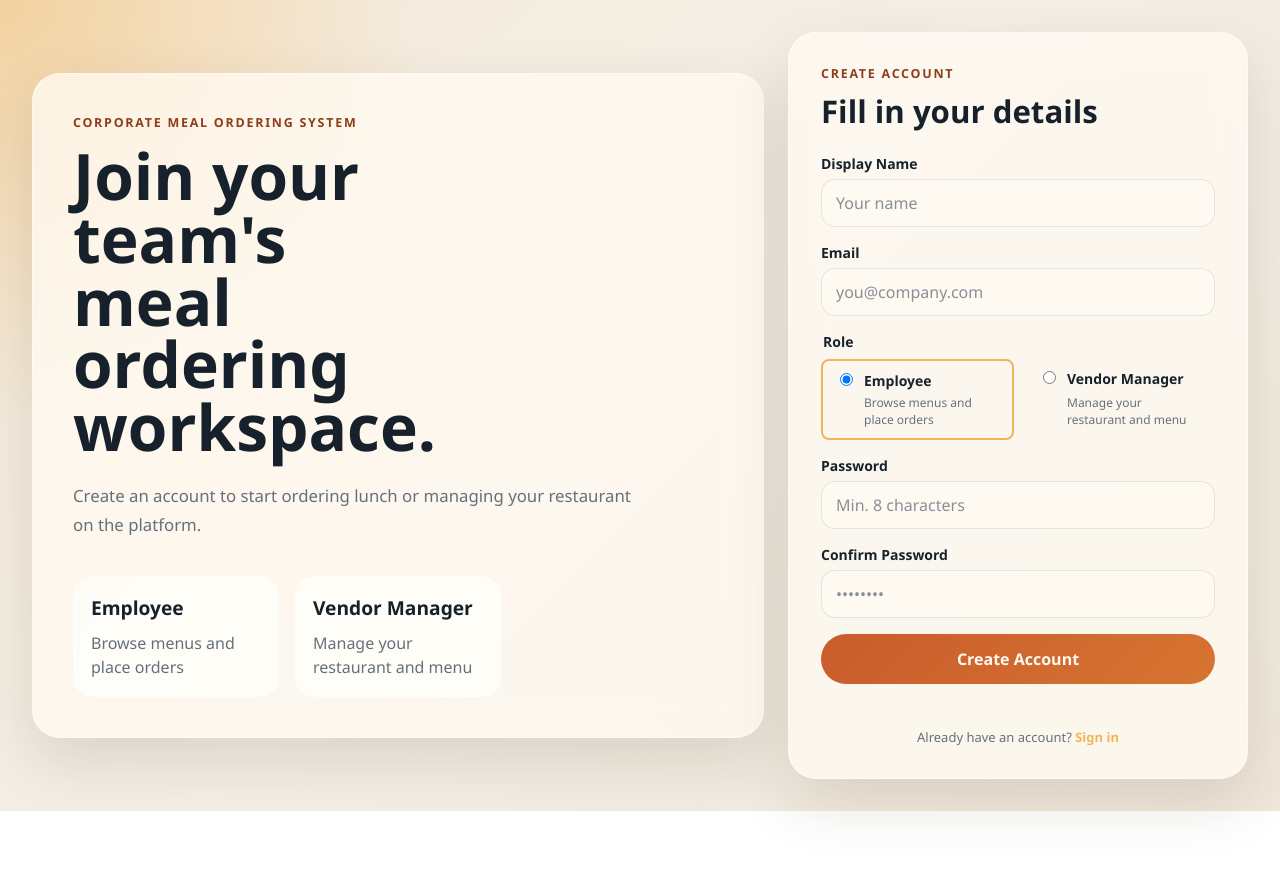
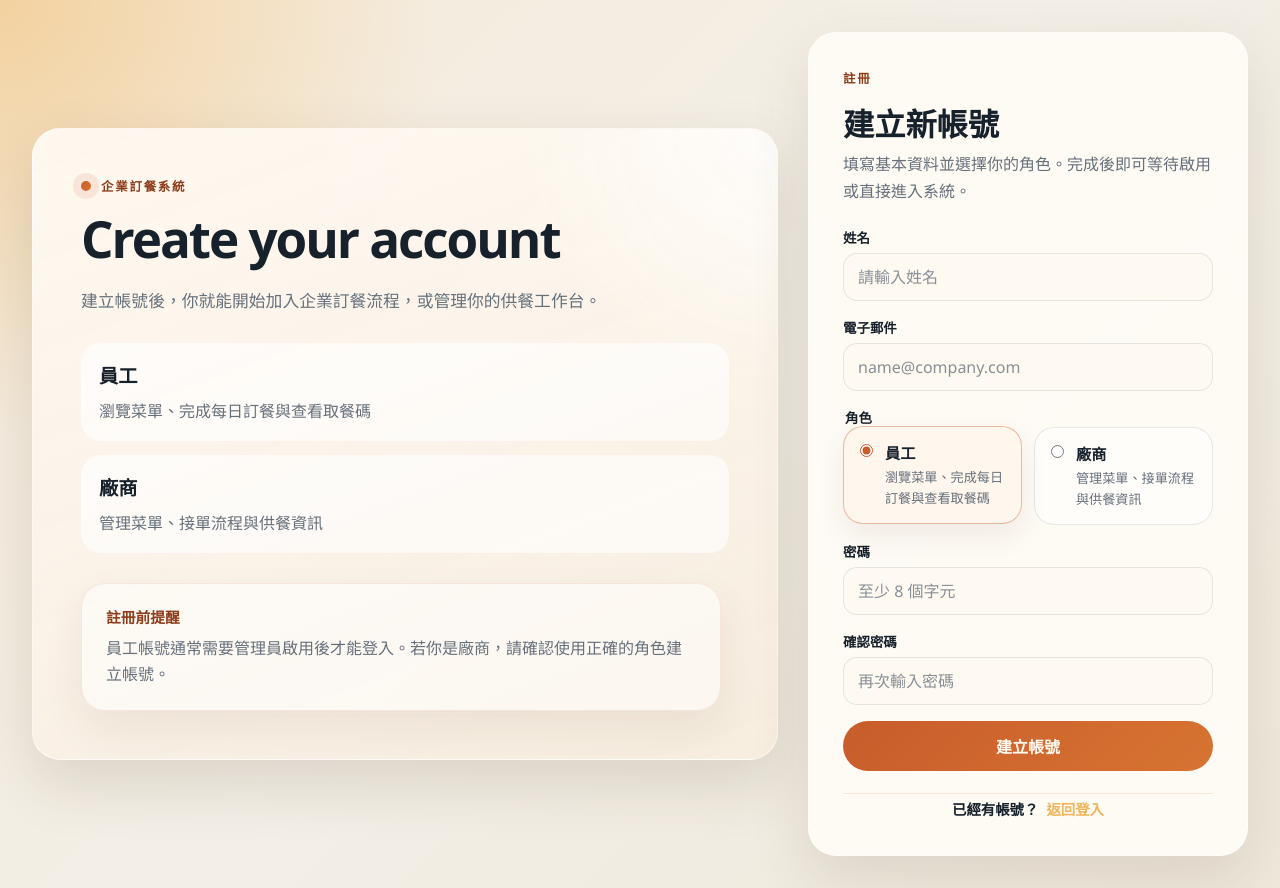
Before and after one commit to mizu5555/Corporate-Meal-Ordering-System, a React (Vite) app in the folder frontend/: page /register in a window 1280 px wide. Before the commit the page ends 811 px from the top, so only its background shows below. Built offline with nearby package versions, Linux system fonts and the light colour scheme.

Commit message:
feat(auth-ui): polish register page auth flow

```diff
--- a/frontend/src/pages/RegisterPage.jsx
+++ b/frontend/src/pages/RegisterPage.jsx
@@ -4,85 +4,59 @@ import { useAuth } from "../auth/AuthContext";
 import { roleHomePath } from "../layout/navigation";
 
 const ROLE_OPTIONS = [
-  { value: "employee",       label: "Employee",       desc: "Browse menus and place orders" },
-  { value: "vendor_manager", label: "Vendor Manager", desc: "Manage your restaurant and menu" },
+  { value: "employee", label: "員工", desc: "瀏覽菜單、完成每日訂餐與查看取餐碼" },
+  { value: "vendor_manager", label: "廠商", desc: "管理菜單、接單流程與供餐資訊" },
 ];
 
 function PendingApprovalScreen({ displayName }) {
   return (
-    <div className="login-shell">
-      <section className="hero-panel">
-        <p className="eyebrow">Corporate Meal Ordering System</p>
-        <h1>Account created — one step away.</h1>
+    <div className="login-shell login-screen">
+      <section className="hero-panel login-hero-panel">
+        <div className="login-brand-mark">
+          <span className="login-brand-dot" aria-hidden="true" />
+          <p className="eyebrow">企業訂餐系統</p>
+        </div>
+        <h1>帳號已建立</h1>
         <p className="hero-copy">
-          Employee accounts require admin approval before you can browse
-          menus and place orders. Your administrator will review your
-          request shortly.
+          你的註冊資料已送出。完成管理員審核後，就能使用這組帳號登入系統。
         </p>
-        <div className="hero-grid">
-          <article className="metric-card">
-            <strong>Step 1 ✓</strong>
-            <span>Account registered</span>
-          </article>
-          <article className="metric-card">
-            <strong>Step 2 ⏳</strong>
-            <span>Admin approval pending</span>
-          </article>
+        <div className="login-hero-points" aria-label="註冊流程狀態">
+          <span className="login-feature-pill">完成註冊</span>
+          <span className="login-feature-pill">等待審核</span>
+        </div>
+        <div className="login-hero-note">
+          <strong>下一步</strong>
+          <p>管理員啟用帳號後，你就可以回到登入頁使用電子郵件與密碼登入。</p>
         </div>
       </section>
 
-      <section className="login-panel">
-        <div>
-          <p className="eyebrow">Pending Approval</p>
-          <h2>Hi {displayName}, you're almost in!</h2>
+      <section className="login-panel login-form-panel">
+        <div className="login-form-header">
+          <p className="eyebrow">待審核</p>
+          <h2>{displayName}，差一步就完成了</h2>
+          <p className="panel-copy">
+            你的帳號目前正等待管理員審核。審核完成前，系統不會開放登入。
+          </p>
         </div>
 
-        <div style={{ display: "grid", gap: 16 }}>
-          <div
-            style={{
-              padding: "20px 24px",
-              borderRadius: "var(--radius-md)",
-              background: "rgba(47, 125, 74, 0.08)",
-              border: "1px solid rgba(47, 125, 74, 0.25)",
-              display: "grid",
-              gap: 8,
-            }}
-          >
-            <p style={{ margin: 0, fontWeight: 700, color: "var(--success)", fontSize: 15 }}>
-              ✓ Account created successfully
-            </p>
-            <p style={{ margin: 0, fontSize: 13, color: "var(--text)", lineHeight: 1.6 }}>
-              Your employee account has been registered and is now awaiting
-              admin activation. You won't be able to sign in until an
-              administrator approves your account.
-            </p>
+        <div className="pending-panel-stack">
+          <div className="success-state pending-state-card">
+            <strong>✓ 帳號建立成功</strong>
+            <span>你的員工帳號已建立，接下來只需等待管理員啟用。</span>
           </div>
 
-          <div
-            style={{
-              padding: "16px 20px",
-              borderRadius: "var(--radius-md)",
-              background: "var(--surface-alt, rgba(0,0,0,0.04))",
-              fontSize: 13,
-              color: "var(--muted)",
-              lineHeight: 1.7,
-            }}
-          >
-            <strong style={{ color: "var(--text)", display: "block", marginBottom: 4 }}>
-              What happens next?
-            </strong>
-            An admin will review your registration and activate your account.
-            Once approved, you can sign in with the email and password you
-            just set.
+          <div className="pending-info-card">
+            <strong>接下來會發生什麼？</strong>
+            <p>管理員會審核你的申請並啟用帳號。啟用完成後，你就能使用剛設定的電子郵件與密碼登入。</p>
           </div>
         </div>
 
-        <p style={{ marginTop: 24, fontSize: 13, color: "var(--muted)", textAlign: "center" }}>
-          Already approved?{" "}
-          <Link to="/login" style={{ color: "var(--accent)", fontWeight: 600 }}>
-            Sign in
+        <div className="login-support-inline">
+          <span>已經啟用了？</span>
+          <Link className="text-link subtle-link" to="/login">
+            返回登入
           </Link>
-        </p>
+        </div>
       </section>
     </div>
   );
@@ -93,13 +67,13 @@ export default function RegisterPage() {
   const { isAuthenticated, user, register } = useAuth();
 
   const [displayName, setDisplayName] = useState("");
-  const [email, setEmail]             = useState("");
-  const [role, setRole]               = useState("employee");
-  const [password, setPassword]       = useState("");
-  const [confirm, setConfirm]         = useState("");
-  const [error, setError]             = useState(null);
-  const [loading, setLoading]         = useState(false);
-  const [pendingName, setPendingName] = useState(null);  // non-null → show pending screen
+  const [email, setEmail] = useState("");
+  const [role, setRole] = useState("employee");
+  const [password, setPassword] = useState("");
+  const [confirm, setConfirm] = useState("");
+  const [error, setError] = useState(null);
+  const [loading, setLoading] = useState(false);
+  const [pendingName, setPendingName] = useState(null);
 
   if (isAuthenticated && user) {
     return <Navigate replace to={roleHomePath[user.role] ?? "/"} />;
@@ -114,11 +88,11 @@ export default function RegisterPage() {
     setError(null);
 
     if (password !== confirm) {
-      setError("Passwords do not match.");
+      setError("兩次輸入的密碼不一致。");
       return;
     }
     if (password.length < 8) {
-      setError("Password must be at least 8 characters.");
+      setError("密碼至少需要 8 個字元。");
       return;
     }
 
@@ -126,8 +100,6 @@ export default function RegisterPage() {
     try {
       const u = await register(email, password, displayName, role);
       if (!u.isActive) {
-        // Employee accounts start inactive — show the pending approval screen
-        // instead of navigating into the app (all API calls would 403 anyway).
         setPendingName(u.name);
       } else {
         navigate(roleHomePath[u.role] ?? "/", { replace: true });
@@ -135,8 +107,8 @@ export default function RegisterPage() {
     } catch (err) {
       setError(
         err.code === "email_taken"
-          ? "An account with this email already exists."
-          : "Registration failed. Please try again.",
+          ? "這個電子郵件已經被註冊。"
+          : "註冊失敗，請稍後再試。",
       );
     } finally {
       setLoading(false);
@@ -144,74 +116,73 @@ export default function RegisterPage() {
   }
 
   return (
-    <div className="login-shell">
-      <section className="hero-panel">
-        <p className="eyebrow">Corporate Meal Ordering System</p>
-        <h1>Join your team's meal ordering workspace.</h1>
+    <div className="login-shell login-screen">
+      <section className="hero-panel login-hero-panel">
+        <div className="login-brand-mark">
+          <span className="login-brand-dot" aria-hidden="true" />
+          <p className="eyebrow">企業訂餐系統</p>
+        </div>
+        <h1>Create your account</h1>
         <p className="hero-copy">
-          Create an account to start ordering lunch or managing your
-          restaurant on the platform.
+          建立帳號後，你就能開始加入企業訂餐流程，或管理你的供餐工作台。
         </p>
-        <div className="hero-grid">
+        <div className="login-role-list">
           {ROLE_OPTIONS.map((r) => (
-            <article className="metric-card" key={r.value}>
+            <article className="metric-card login-role-card" key={r.value}>
               <strong>{r.label}</strong>
               <span>{r.desc}</span>
             </article>
           ))}
         </div>
+        <div className="login-hero-note">
+          <strong>註冊前提醒</strong>
+          <p>員工帳號通常需要管理員啟用後才能登入。若你是廠商，請確認使用正確的角色建立帳號。</p>
+        </div>
       </section>
 
-      <section className="login-panel">
-        <div>
-          <p className="eyebrow">Create Account</p>
-          <h2>Fill in your details</h2>
+      <section className="login-panel login-form-panel">
+        <div className="login-form-header">
+          <p className="eyebrow">註冊</p>
+          <h2>建立新帳號</h2>
+          <p className="panel-copy">
+            填寫基本資料並選擇你的角色。完成後即可等待啟用或直接進入系統。
+          </p>
         </div>
 
-        <form onSubmit={handleSubmit} style={{ display: "grid", gap: 16 }}>
-          <label style={{ display: "grid", gap: 6 }}>
-            <span style={{ fontWeight: 600, fontSize: 14 }}>Display Name</span>
+        <form className="auth-form" onSubmit={handleSubmit}>
+          <label className="auth-field">
+            <span className="field-label">姓名</span>
             <input
               className="form-input"
               type="text"
               value={displayName}
               onChange={(e) => setDisplayName(e.target.value)}
               required
-              placeholder="Your name"
+              placeholder="請輸入姓名"
               autoComplete="name"
             />
           </label>
 
-          <label style={{ display: "grid", gap: 6 }}>
-            <span style={{ fontWeight: 600, fontSize: 14 }}>Email</span>
+          <label className="auth-field">
+            <span className="field-label">電子郵件</span>
             <input
               className="form-input"
               type="email"
               value={email}
               onChange={(e) => setEmail(e.target.value)}
               required
-              placeholder="you@company.com"
+              placeholder="name@company.com"
               autoComplete="email"
             />
           </label>
 
-          <fieldset style={{ border: "none", padding: 0, margin: 0 }}>
-            <legend style={{ fontWeight: 600, fontSize: 14, marginBottom: 8 }}>Role</legend>
-            <div style={{ display: "flex", gap: 12 }}>
+          <fieldset className="register-role-group">
+            <legend className="field-label register-role-legend">角色</legend>
+            <div className="register-role-options">
               {ROLE_OPTIONS.map((r) => (
                 <label
                   key={r.value}
-                  style={{
-                    flex: 1,
-                    display: "grid",
-                    gridTemplateColumns: "auto 1fr",
-                    gap: "4px 8px",
-                    alignItems: "start",
-                    padding: "10px 12px",
-                    border: `2px solid ${role === r.value ? "var(--accent)" : "var(--border)"}`,
-                    borderRadius: 8,
-                    cursor: "pointer",
-                  }}
+                  className={`register-role-option ${role === r.value ? "register-role-option-selected" : ""}`}
                 >
                   <input
                     type="radio"
@@ -219,55 +190,56 @@ export default function RegisterPage() {
                     value={r.value}
                     checked={role === r.value}
                     onChange={() => setRole(r.value)}
-                    style={{ marginTop: 2 }}
+                    className="register-role-radio"
                   />
-                  <span style={{ fontWeight: 600, fontSize: 14 }}>{r.label}</span>
-                  <span />
-                  <span style={{ fontSize: 12, color: "var(--muted)" }}>{r.desc}</span>
+                  <span className="register-role-copy">
+                    <strong>{r.label}</strong>
+                    <span>{r.desc}</span>
+                  </span>
                 </label>
               ))}
             </div>
           </fieldset>
 
-          <label style={{ display: "grid", gap: 6 }}>
-            <span style={{ fontWeight: 600, fontSize: 14 }}>Password</span>
+          <label className="auth-field">
+            <span className="field-label">密碼</span>
             <input
               className="form-input"
               type="password"
               value={password}
               onChange={(e) => setPassword(e.target.value)}
               required
-              placeholder="Min. 8 characters"
+              placeholder="至少 8 個字元"
               autoComplete="new-password"
             />
           </label>
 
-          <label style={{ display: "grid", gap: 6 }}>
-            <span style={{ fontWeight: 600, fontSize: 14 }}>Confirm Password</span>
+          <label className="auth-field">
+            <span className="field-label">確認密碼</span>
             <input
               className="form-input"
               type="password"
               value={confirm}
               onChange={(e) => setConfirm(e.target.value)}
               required
-              placeholder="••••••••"
+              placeholder="再次輸入密碼"
               autoComplete="new-password"
             />
           </label>
 
-          {error && <p className="error-state" style={{ margin: 0 }}>{error}</p>}
+          {error && <p className="error-state">{error}</p>}
 
           <button className="primary-button" type="submit" disabled={loading}>
-            {loading ? "Creating account…" : "Create Account"}
+            {loading ? "建立中…" : "建立帳號"}
           </button>
         </form>
 
-        <p style={{ marginTop: 20, fontSize: 13, color: "var(--muted)", textAlign: "center" }}>
-          Already have an account?{" "}
-          <Link to="/login" style={{ color: "var(--accent)", fontWeight: 600 }}>
-            Sign in
+        <div className="login-support-inline">
+          <span>已經有帳號？</span>
+          <Link className="text-link subtle-link" to="/login">
+            返回登入
           </Link>
-        </p>
+        </div>
       </section>
     </div>
   );
--- a/frontend/src/styles/global.css
+++ b/frontend/src/styles/global.css
@@ -272,6 +272,112 @@ p {
 .login-support-inline>span:first-child {
   color: var(--text);
   font-weight: 700;
+}
+
+.login-role-list {
+  display: grid;
+  gap: 14px;
+  margin-top: 28px;
+}
+
+.login-role-card {
+  background: rgba(255, 255, 255, 0.62);
+}
+
+.register-role-group {
+  display: grid;
+  gap: 10px;
+  margin: 0;
+  padding: 0;
+  border: none;
+}
+
+.register-role-legend {
+  margin-bottom: 0;
+}
+
+.register-role-options {
+  display: grid;
+  grid-template-columns: repeat(2, minmax(0, 1fr));
+  gap: 12px;
+}
+
+.register-role-option {
+  display: grid;
+  grid-template-columns: auto 1fr;
+  gap: 10px 12px;
+  align-items: start;
+  padding: 14px 16px;
+  border: 1px solid var(--line);
+  border-radius: var(--radius-lg);
+  background: rgba(255, 255, 255, 0.62);
+  cursor: pointer;
+  transition: transform 140ms ease, border-color 140ms ease, background 140ms ease, box-shadow 140ms ease;
+}
+
+.register-role-option:hover,
+.register-role-option-selected {
+  transform: translateY(-1px);
+  border-color: rgba(200, 92, 44, 0.4);
+  background: rgba(255, 247, 238, 0.95);
+  box-shadow: 0 12px 28px rgba(78, 49, 23, 0.08);
+}
+
+.register-role-radio {
+  margin: 3px 0 0;
+  accent-color: var(--brand);
+}
+
+.register-role-copy {
+  display: grid;
+  gap: 4px;
+}
+
+.register-role-copy strong {
+  font-size: 0.95rem;
+}
+
+.register-role-copy span {
+  color: var(--muted);
+  font-size: 0.82rem;
+  line-height: 1.6;
+}
+
+.pending-panel-stack {
+  display: grid;
+  gap: 16px;
+}
+
+.pending-state-card {
+  display: grid;
+  gap: 8px;
+  justify-content: start;
+  margin-top: 0;
+}
+
+.pending-state-card span {
+  color: var(--text);
+  font-weight: 500;
+  line-height: 1.6;
+}
+
+.pending-info-card {
+  display: grid;
+  gap: 8px;
+  padding: 18px 20px;
+  border-radius: var(--radius-lg);
+  background: rgba(255, 255, 255, 0.56);
+  border: 1px solid var(--line);
+}
+
+.pending-info-card strong {
+  font-size: 0.92rem;
+}
+
+.pending-info-card p {
+  margin: 0;
+  color: var(--muted);
+  line-height: 1.65;
 }
 
 .role-picker {
@@ -1654,6 +1760,10 @@ p {
     align-items: start;
   }
 
+  .register-role-options {
+    grid-template-columns: 1fr;
+  }
+
   .topbar {
     align-items: start;
     flex-direction: column;
```
